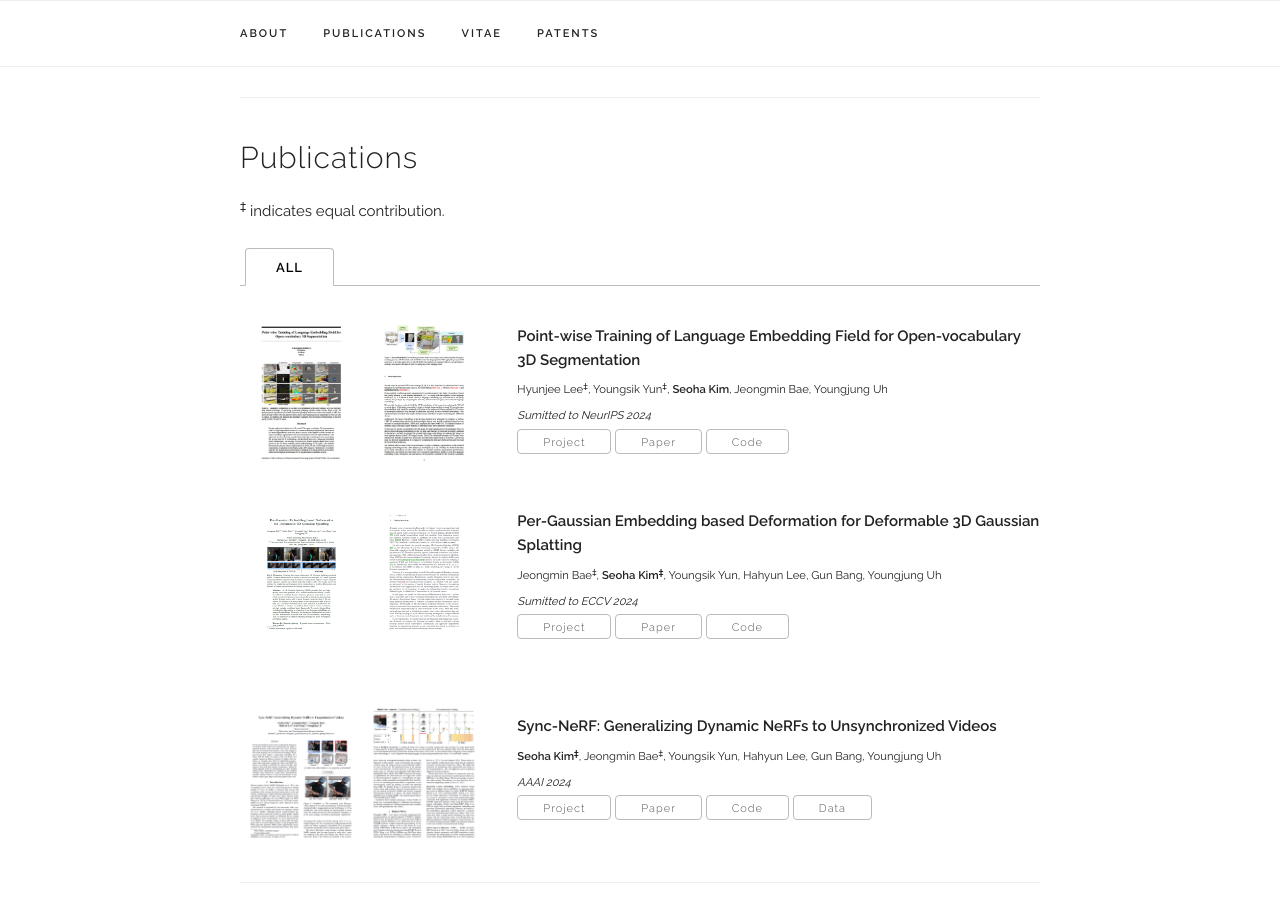
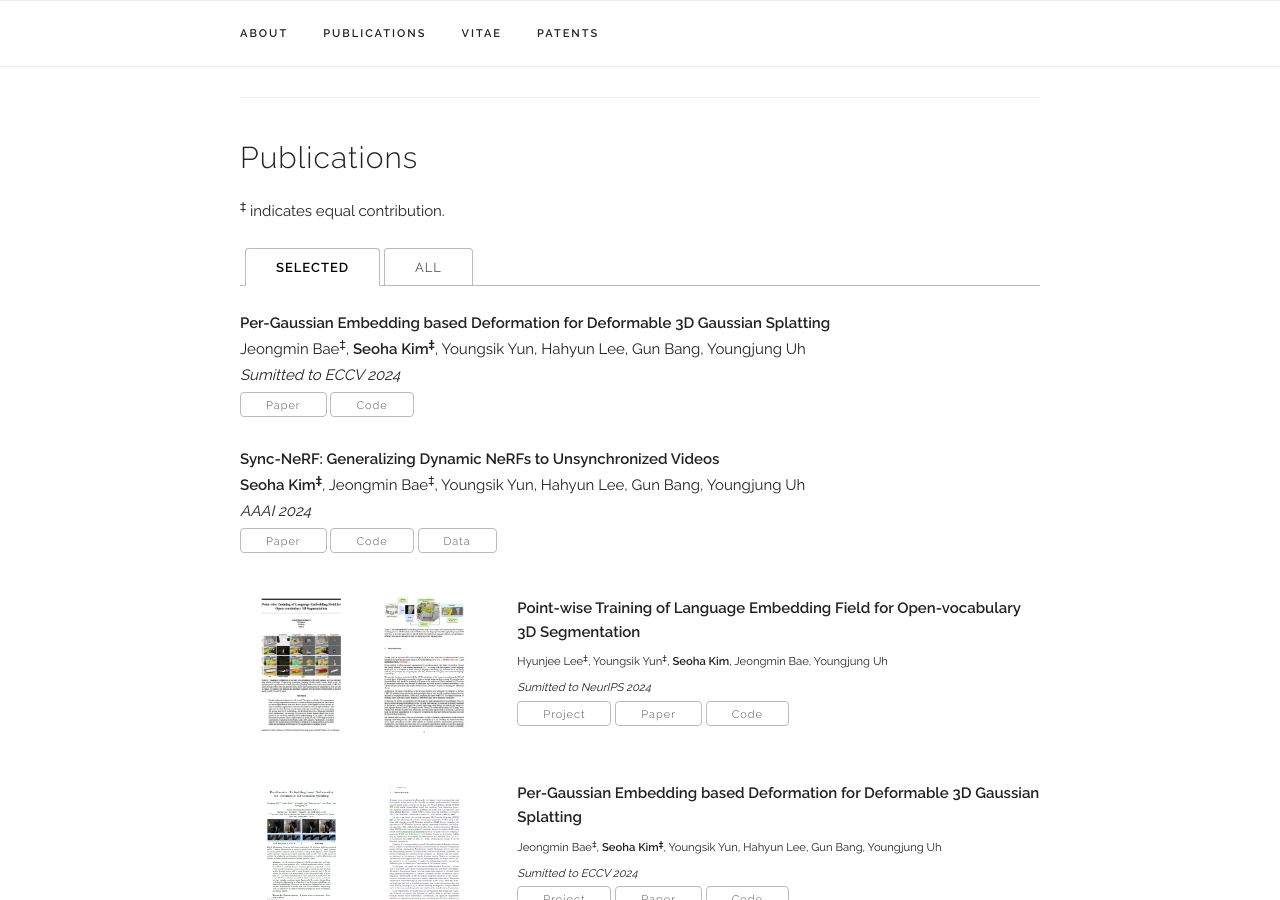
Before and after one commit to seoha-kim/seoha-kim.github.io, a Jekyll site: the page built from index.html, in a window 1280 px wide and 900 px high, scrolled down 476 px. Built offline with Jekyll 4.4.1, drawn with Linux system fonts in a browser that asks for light colours; some web fonts are replaced.

Commit message:
Update publications

```diff
--- a/index.html
+++ b/index.html
@@ -20,23 +20,15 @@ title: Home
   </p>
 
   <ul class="tab-nav">
-    <!-- <li><div class="button active" data-ref="#papers-selected">Selected</div></li> -->
-    <li><div class="button active" data-ref="#papers-all">All</div></li>
+    <li><div class="button active" data-ref="#papers-selected">Selected</div></li>
+    <li><div class="button" data-ref="#papers-all">All</div></li>
   </ul>
 
   <div class="tab-content">
-    <!-- <div class="tab-pane active" id="papers-selected">
+    <div class="tab-pane active" id="papers-selected">
       {% assign selected_papers = site.data.publications.papers | where: "selected", "y" %}
       {% for paper in selected_papers %}
         <div class="paper">
-          <div class="row">
-            <div class="four columns">
-              <div class="figure">
-                <img src="{{ paper.image }}" width="100%">
-              </div>
-            </div>
-            <div class="eight columns">
-
           <p class="title"><b>{{ paper.title }}</b></p>
           <p>{{ paper.authors }}</p>
           <p><i>{{ paper.venue }}</i></p>
@@ -64,12 +56,11 @@ title: Home
             {% if paper.data %}
               <a class="button" href="{{ paper.data }}" target="_blank">Data</a>
             {% endif %}
-              </div>
-            </div>
+
           </div>
         </div>
       {% endfor %}
-    </div> -->
+    </div>
 
     <div class="tab-pane active" id="papers-all">
       {% for paper in site.data.publications.papers %}
```
Lines whose indentation alone changed are shown as unchanged.
